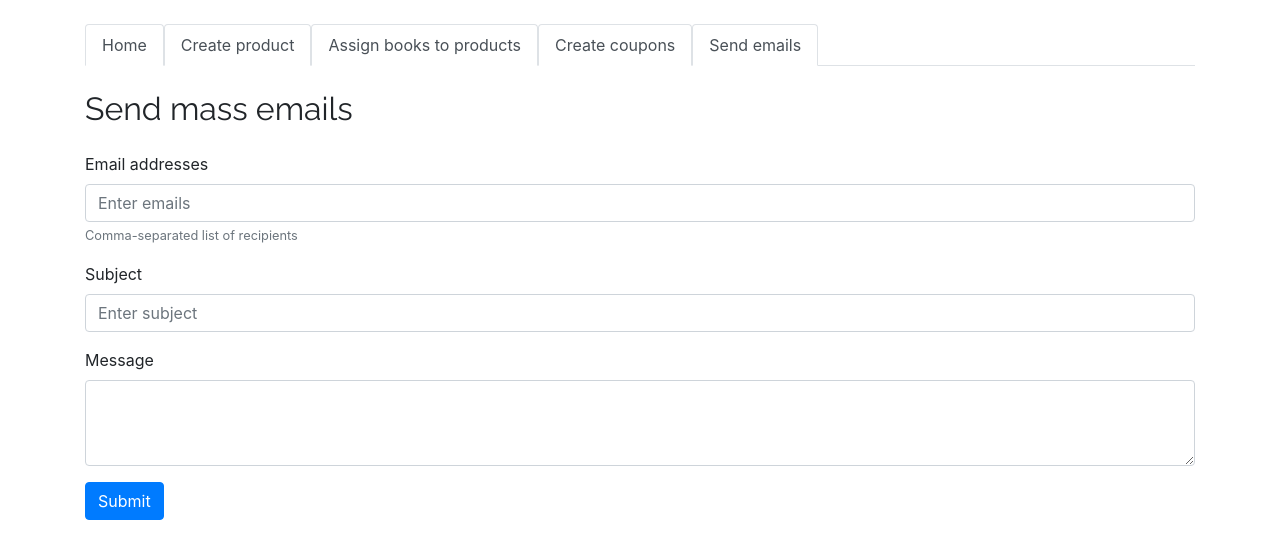
After one commit to Terf/storyoftheseason.com, a Symfony app: template templates/admin_email/index.html.twig in a window 1280 px wide. The commit adds this page. Shown: the top 559 px of the page. Run offline with Twig, Linux system fonts and the light colour scheme; the template is opened without the code that fills it, so the values that code supplies are empty; some libraries are stand-ins or nearby versions.

Commit message:
admin interface to send mass emails, accepts markdown as email text

```diff
--- a/composer.json
+++ b/composer.json
@@ -5,6 +5,7 @@
         "php": "^7.1.3",
         "ext-ctype": "*",
         "ext-iconv": "*",
+        "erusev/parsedown": "^1.7",
         "phpmailer/phpmailer": "^6.0",
         "sensio/framework-extra-bundle": "^5.1",
         "symfony/asset": "4.3.*",
--- /dev/null
+++ b/templates/admin_email/index.html.twig
@@ -0,0 +1,28 @@
+{% extends 'base.html.twig' %}
+{% block title %}
+Dashboard
+{% endblock %}
+{% block body %}
+{% include 'navbar.admin.html.twig' %}
+{% set sum = 0 %}
+<div class="container">
+    <h2 class="mt-4 mb-4">Send mass emails</h2>
+    <form action="{{path('send-email-admin')}}" method="POST">
+        <div class="form-group">
+            <label for="emails">Email addresses</label>
+            <input type="text" class="form-control" id="emails" name="emails" aria-describedby="emailHelp"
+                placeholder="Enter emails">
+            <small id="emailHelp" class="form-text text-muted">Comma-separated list of recipients</small>
+        </div>
+        <div class="form-group">
+            <label for="subject">Subject</label>
+            <input type="text" class="form-control" id="subject" name="subject" placeholder="Enter subject">
+        </div>
+        <div class="form-group">
+            <label for="message">Message</label>
+            <textarea class="form-control" id="message" name="message" rows="3"></textarea>
+        </div>
+        <button type="submit" class="btn btn-primary">Submit</button>
+    </form>
+</div>
+{% endblock %}
--- a/templates/navbar.admin.html.twig
+++ b/templates/navbar.admin.html.twig
@@ -15,6 +15,9 @@
         <li class="nav-item">
           <a class="nav-link {% if route == path('coupon-admin') %}active{% endif %}" href="{{ path('coupon-admin') }}">Create coupons</a>
         </li>
+        <li class="nav-item">
+          <a class="nav-link {% if route == path('email-admin') %}active{% endif %}" href="{{ path('email-admin') }}">Send emails</a>
+        </li>
       </ul>
     </div>
   </div>
```
Also changed, not shown: config/routes.yaml (+8 -0 lines), src/Controller/AdminEmailController.php (added, +49 -0 lines), 2 other files.
